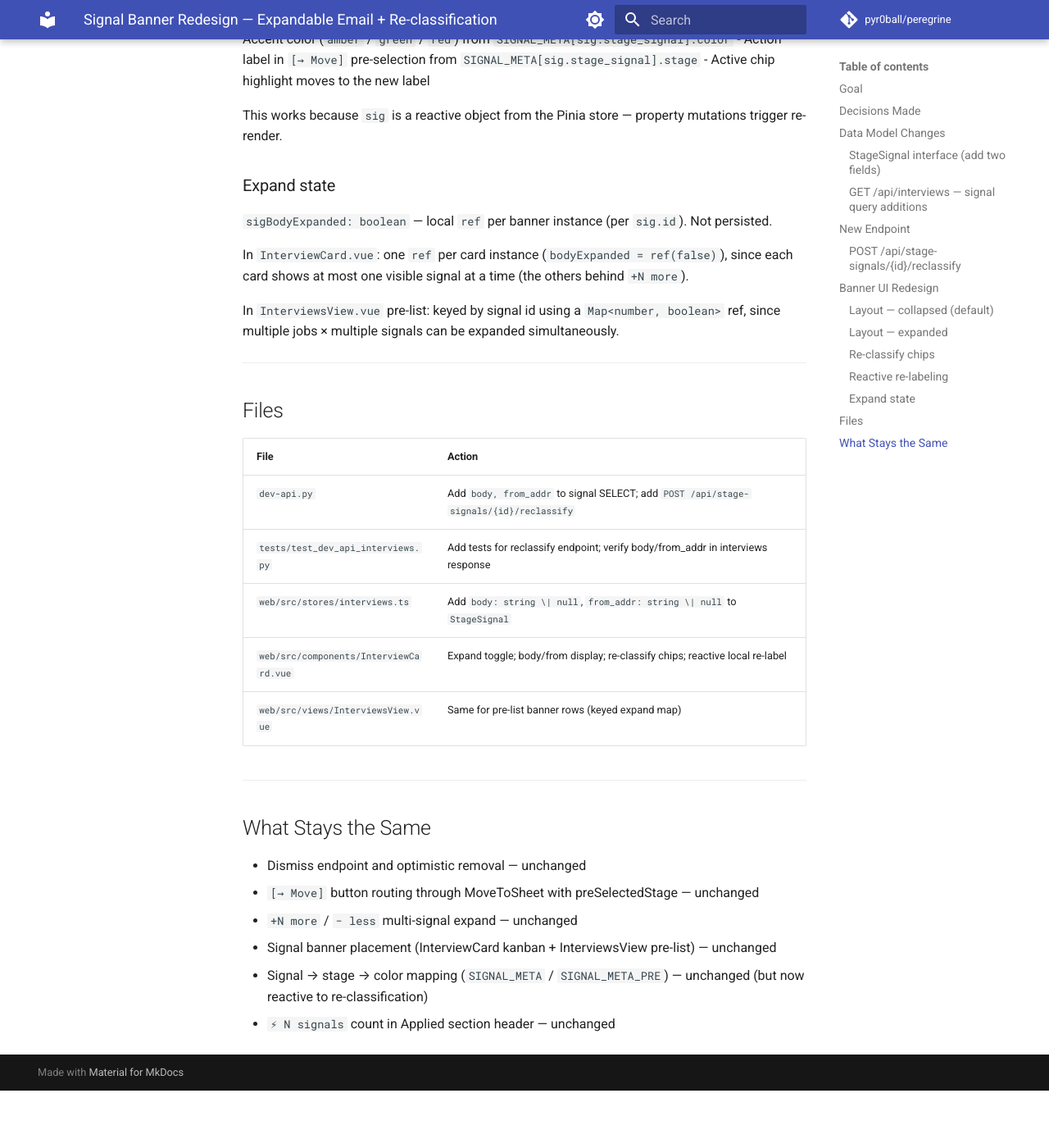
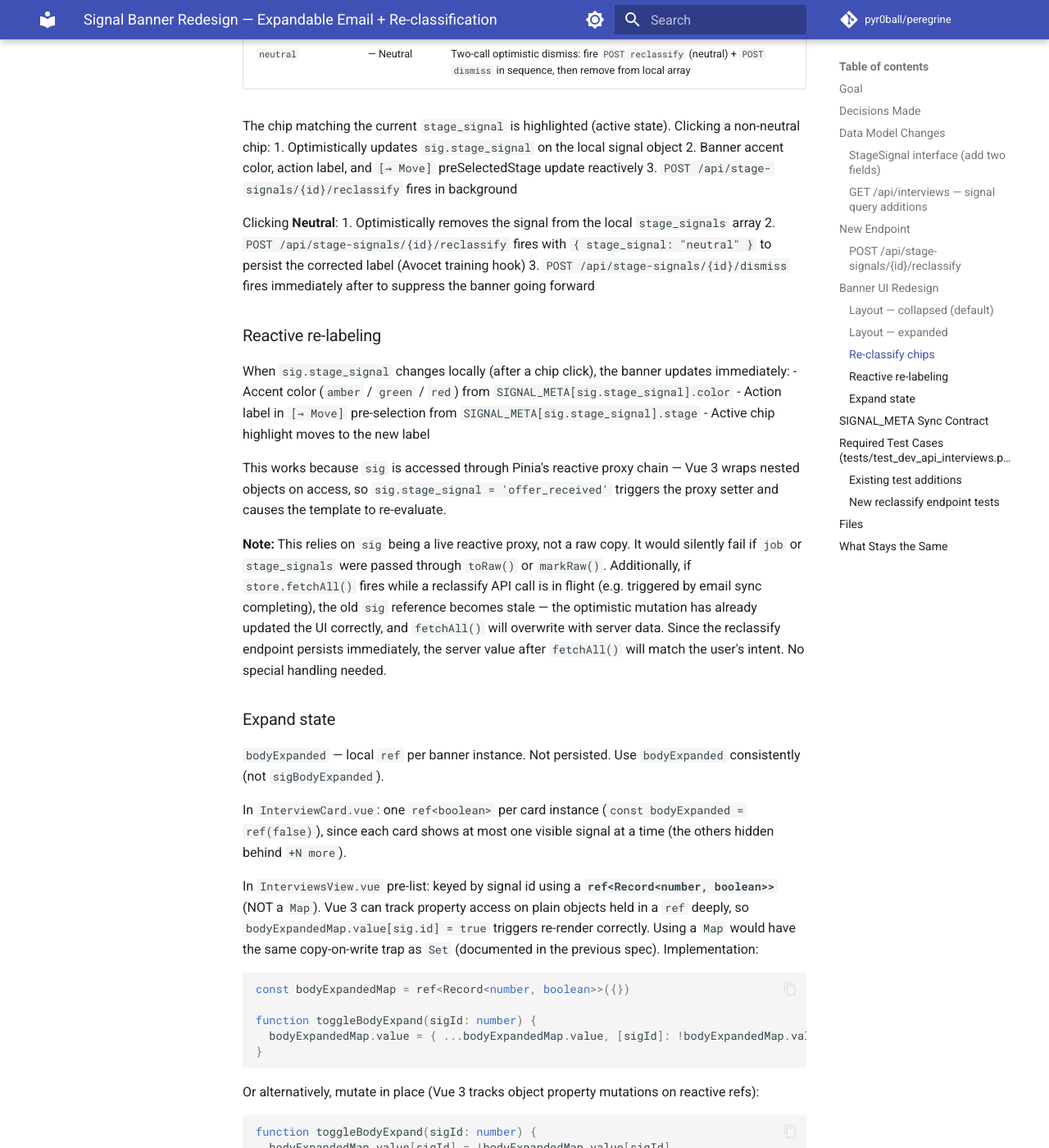
Before and after one commit to CircuitForgeLLC/peregrine, an MkDocs documentation site: the page built from docs/superpowers/specs/2026-03-19-signal-banner-reclassify-design.md, in a window 1280 px wide and 1400 px high, scrolled down 4501 px. Shown: the whole window at 82% size. Built offline with MkDocs 1.6.1 and Material for MkDocs 9.7.7, drawn with Linux system fonts in a browser that asks for light colours; before the commit the page ends 5831 px from its top, so only the background shows below that; some of the changed text lies outside the part shown.

Commit message:
docs: fix signal banner spec — neutral two-call path, Map reactivity, type union notes

````diff
--- a/docs/superpowers/specs/2026-03-19-signal-banner-reclassify-design.md
+++ b/docs/superpowers/specs/2026-03-19-signal-banner-reclassify-design.md
@@ -20,7 +20,7 @@
 | Decision | Choice |
 |---|---|
 | Email body loading | Eager — add `body` and `from_addr` to `GET /api/interviews` signal query |
-| Neutral/excluded re-classification | Optimistic dismiss (same path as ✕) |
+| Neutral re-classification | Two calls: `POST /api/stage-signals/{id}/reclassify` (body: `{stage_signal:"neutral"}`) then `POST /api/stage-signals/{id}/dismiss`. This persists the corrected label before dismissing, preserving training signal for Avocet. |
 | Re-classification persistence | Update `job_contacts.stage_signal` in place; no separate correction record |
 | Avocet training integration | Deferred — reclassify endpoint is the hook; export logic added later |
 | Expand state persistence | None — local component state only, resets on page reload |
@@ -42,6 +42,8 @@
   from_addr: string | null   // NEW — sender address
 }
 ```
+
+**Important — do NOT widen the `stage_signal` union.** The five values above are exactly what the SQL query returns (all others are excluded by the `NOT IN` filter). `SIGNAL_META` in `InterviewCard.vue` and `SIGNAL_META_PRE` in `InterviewsView.vue` are both typed as `Record<StageSignal['stage_signal'], ...>`, which requires every union member to be a key. Widening the union to include `neutral`, `unrelated`, etc. would require adding entries to both maps or TypeScript will error. The reclassify endpoint accepts all nine classifier labels server-side, but client-side we only need the five actionable ones since neutral triggers dismiss (not a local label change).
 
 ### `GET /api/interviews` — signal query additions
 
@@ -167,7 +169,7 @@
 | `offer_received` | 🟢 Offer | Set as active label |
 | `survey_received` | 📋 Survey | Set as active label |
 | `rejected` | ✖ Rejected | Set as active label |
-| `neutral` | — Neutral | Optimistic dismiss (remove from local array) |
+| `neutral` | — Neutral | Two-call optimistic dismiss: fire `POST reclassify` (neutral) + `POST dismiss` in sequence, then remove from local array |
 
 The chip matching the current `stage_signal` is highlighted (active state). Clicking a non-neutral chip:
 1. Optimistically updates `sig.stage_signal` on the local signal object
@@ -175,8 +177,9 @@
 3. `POST /api/stage-signals/{id}/reclassify` fires in background
 
 Clicking **Neutral**:
-1. Optimistically removes the signal from the local `stage_signals` array (same as dismiss)
-2. `POST /api/stage-signals/{id}/dismiss` fires in background (reuses existing dismiss endpoint — no need to store a "neutral" label, since dismissed = no longer shown)
+1. Optimistically removes the signal from the local `stage_signals` array
+2. `POST /api/stage-signals/{id}/reclassify` fires with `{ stage_signal: "neutral" }` to persist the corrected label (Avocet training hook)
+3. `POST /api/stage-signals/{id}/dismiss` fires immediately after to suppress the banner going forward
 
 ### Reactive re-labeling
 
@@ -185,15 +188,52 @@
 - Action label in `[→ Move]` pre-selection from `SIGNAL_META[sig.stage_signal].stage`
 - Active chip highlight moves to the new label
 
-This works because `sig` is a reactive object from the Pinia store — property mutations trigger re-render.
+This works because `sig` is accessed through Pinia's reactive proxy chain — Vue 3 wraps nested objects on access, so `sig.stage_signal = 'offer_received'` triggers the proxy setter and causes the template to re-evaluate.
+
+**Note:** This relies on `sig` being a live reactive proxy, not a raw copy. It would silently fail if `job` or `stage_signals` were passed through `toRaw()` or `markRaw()`. Additionally, if `store.fetchAll()` fires while a reclassify API call is in flight (e.g. triggered by email sync completing), the old `sig` reference becomes stale — the optimistic mutation has already updated the UI correctly, and `fetchAll()` will overwrite with server data. Since the reclassify endpoint persists immediately, the server value after `fetchAll()` will match the user's intent. No special handling needed.
 
 ### Expand state
 
-`sigBodyExpanded: boolean` — local `ref` per banner instance (per `sig.id`). Not persisted.
+`bodyExpanded` — local `ref` per banner instance. Not persisted. Use `bodyExpanded` consistently (not `sigBodyExpanded`).
 
-In `InterviewCard.vue`: one `ref` per card instance (`bodyExpanded = ref(false)`), since each card shows at most one visible signal at a time (the others behind `+N more`).
+In `InterviewCard.vue`: one `ref<boolean>` per card instance (`const bodyExpanded = ref(false)`), since each card shows at most one visible signal at a time (the others hidden behind `+N more`).
 
-In `InterviewsView.vue` pre-list: keyed by signal id using a `Map<number, boolean>` ref, since multiple jobs × multiple signals can be expanded simultaneously.
+In `InterviewsView.vue` pre-list: keyed by signal id using a **`ref<Record<number, boolean>>`** (NOT a `Map`). Vue 3 can track property access on plain objects held in a `ref` deeply, so `bodyExpandedMap.value[sig.id] = true` triggers re-render correctly. Using a `Map` would have the same copy-on-write trap as `Set` (documented in the previous spec). Implementation:
+
+```typescript
+const bodyExpandedMap = ref<Record<number, boolean>>({})
+
+function toggleBodyExpand(sigId: number) {
+  bodyExpandedMap.value = { ...bodyExpandedMap.value, [sigId]: !bodyExpandedMap.value[sigId] }
+}
+```
+
+Or alternatively, mutate in place (Vue 3 tracks object property mutations on reactive refs):
+```typescript
+function toggleBodyExpand(sigId: number) {
+  bodyExpandedMap.value[sigId] = !bodyExpandedMap.value[sigId]
+}
+```
+
+The spread-copy pattern is safer and consistent with the `sigExpandedIds` Set pattern used in `InterviewsView.vue`. Use whichever the implementer verifies triggers re-render — the spread-copy is the guaranteed-safe choice.
+
+---
+
+## SIGNAL_META Sync Contract
+
+`InterviewCard.vue` has `SIGNAL_META` and `InterviewsView.vue` has `SIGNAL_META_PRE`. Both are `Record<StageSignal['stage_signal'], ...>` and must have exactly the same five keys. The reclassify feature does not add new chip targets that don't already exist in both maps — the five actionable labels are the same set. No changes to either map are needed. **Implementation note:** if a chip label is ever added or removed, it must be updated in both maps simultaneously.
+
+---
+
+## Required Test Cases (`tests/test_dev_api_interviews.py`)
+
+### Existing test additions
+- `test_interviews_includes_stage_signals`: extend to assert `body` and `from_addr` are present in the returned signal objects (can be `None` if no body in fixture)
+
+### New reclassify endpoint tests
+- `test_reclassify_signal_updates_label`: POST valid label → 200 `{"ok": true}`, DB row has new `stage_signal` value
+- `test_reclassify_signal_invalid_label`: POST unknown label → 400
+- `test_reclassify_signal_404_for_missing_id`: POST to non-existent id → 404
 
 ---
 
````
